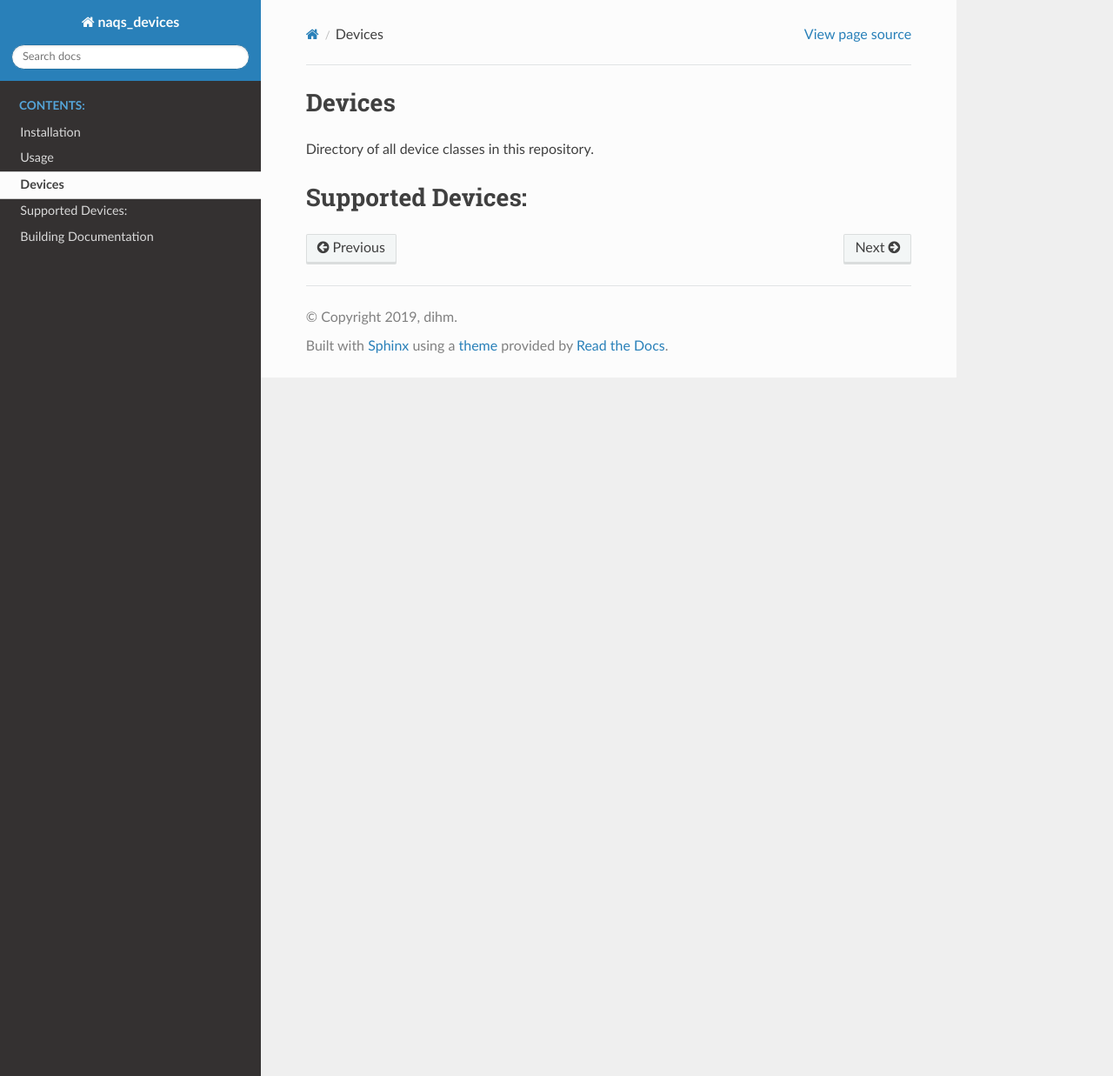
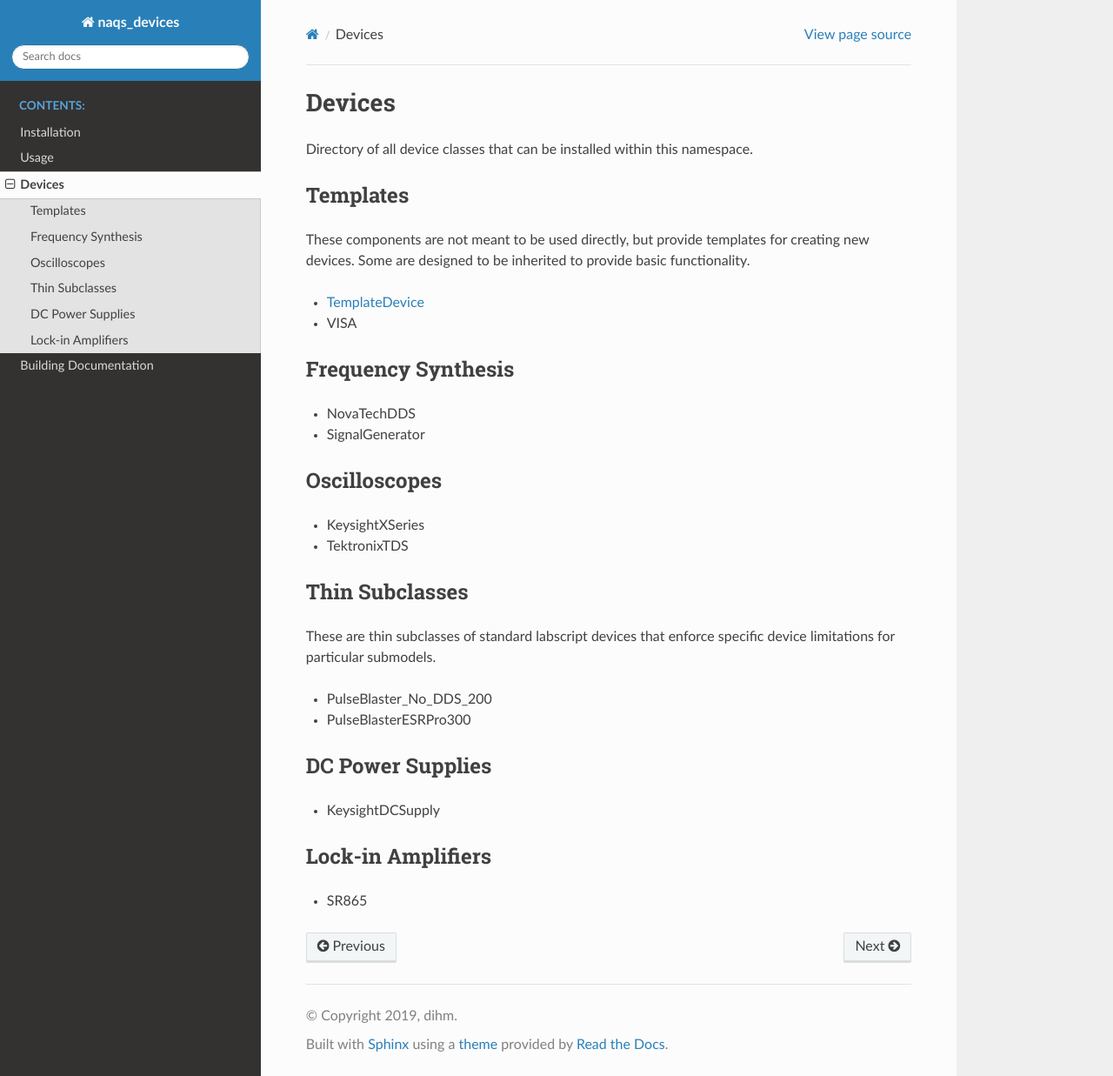
Before and after one commit to naqslab/naqs_devices, a Sphinx documentation site: the page built from docs/devices.rst, in a window 1280 px wide and 1237 px high. Shown: the whole window at 87% size. Built offline with Sphinx 7.4.7 and the Read the Docs theme 3.1.0, drawn with Linux system fonts in a browser that asks for light colours.

Commit message:
Update devices docs to point to subproject

```diff
--- a/docs/devices.rst
+++ b/docs/devices.rst
@@ -1,9 +1,7 @@
-
-
 Devices
 =======
 
-Directory of all device classes in this repository.
+Directory of all device classes that can be installed within this namespace.
 
 .. The labscript primitive subclasses are derivatives of the labscript-provided
 .. children classes used by devices in this repository.
@@ -29,8 +27,44 @@ Directory of all device classes in this repository.
 .. by setting them manually at the device front panel without the device class
 .. interfering.
 
-Supported Devices:
-==================
 
-.. toctree::
-	:maxdepth: 3
+Templates
+---------
+
+These components are not meant to be used directly,
+but provide templates for creating new devices.
+Some are designed to be inherited to provide basic functionality.
+
+* `TemplateDevice <https://naqs-devices.readthedocs.io/projects/template_device/en/latest/>`_
+* VISA
+
+Frequency Synthesis
+-------------------
+
+* NovaTechDDS
+* SignalGenerator
+
+Oscilloscopes
+-------------
+
+* KeysightXSeries
+* TektronixTDS
+
+Thin Subclasses
+---------------
+
+These are thin subclasses of standard labscript devices
+that enforce specific device limitations for particular submodels.
+
+* PulseBlaster_No_DDS_200
+* PulseBlasterESRPro300
+
+DC Power Supplies
+-----------------
+
+* KeysightDCSupply
+
+Lock-in Amplifiers
+------------------
+
+* SR865
```
